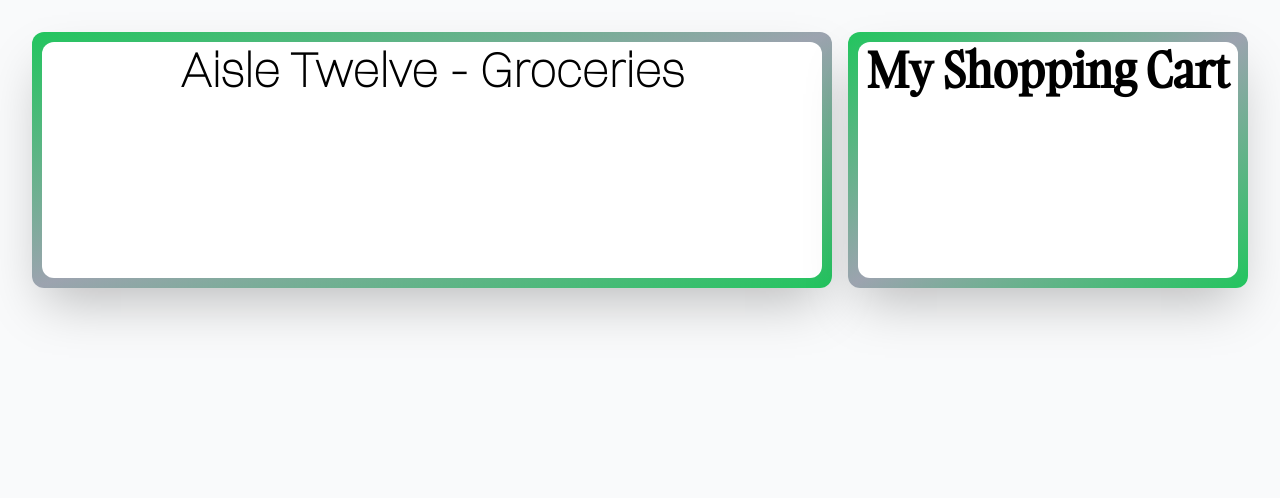
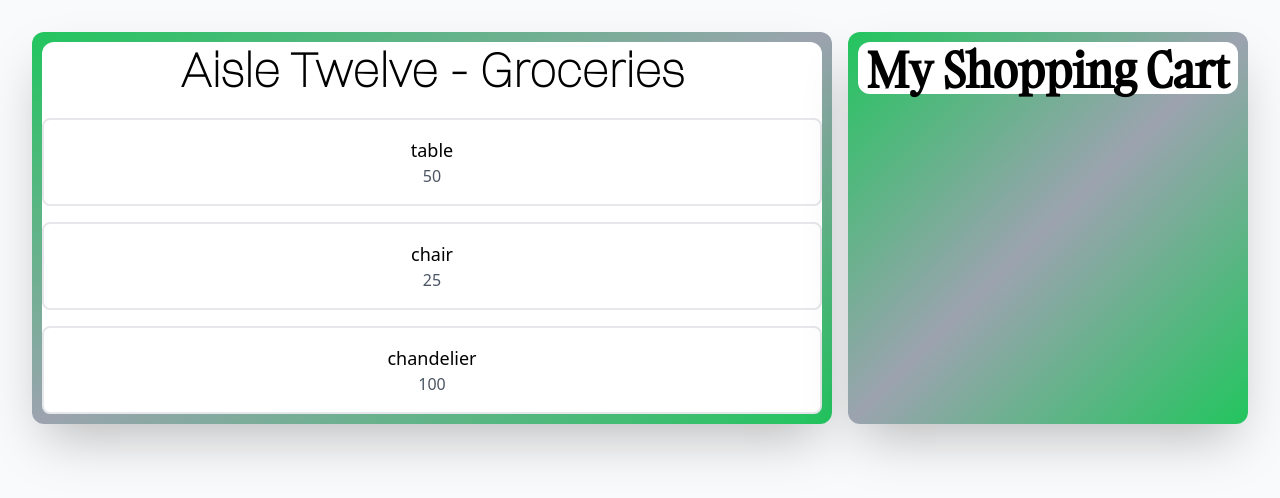
Before and after one commit to IanFLee/shopCart, a React (Vite) app: page / in a window 1280 px wide. Shown: the top 498 px of the page. Built offline with nearby package versions, Linux system fonts and the light colour scheme.

Commit message:
Add Product List

```diff
--- a/src/Components/Card.tsx
+++ b/src/Components/Card.tsx
@@ -15,11 +15,14 @@
   }
 
 
-const card = ( { title, font } ) => (
-		<div className="rounded-xl p-2.5 bg-gradient-to-br from-green-500 via-gray-400 to-green-500 shadow-2xl">
-			<h2 className={`text-5xl pt-1 font-bold h-full w-full bg-white rounded-xl ${font}`}> { title } </h2>
+const Card = ( { title, font, children } ) => (
+	<div className="rounded-xl p-2.5 bg-gradient-to-br from-green-500 via-gray-400 to-green-500 shadow-2xl">
+		<div  className="bg-white rounded-xl">
+			<h2 className={`text-5xl pt-1 font-bold h-full w-full rounded-xl ${font}`}> { title } </h2>
+			<div className="mt-6">{children}</div>
 		</div>
+	</div>
 	)
 
 
-export default card;
+export default Card;
--- a/src/Components/ProductShelf.tsx
+++ b/src/Components/ProductShelf.tsx
@@ -1,12 +1,47 @@
 import Card from './Card.tsx'
 
-export default function ProductShelf () {
 	// Fetch API Data
 
+	const products = [
+	{
+		'id': 1,
+		'name': 'table',
+		'price': '50',
+	},
+	{
+		'id': 2,
+		'name': 'chair',
+		'price': '25',
+	},
+	{
+		'id': 3,
+		'name': 'chandelier',
+		'price': '100'
+	}
+	]
+
 	// Generate List of 'Product' Components
+	const ProductList = ( { products } ) => (
+		<ul className="grid grid-cols-1 gap-4">
+			{products.map( (product) => (
+				<li key={product.id} className="border-2 rounded-lg p-4">
+					<h3 className="text-lg font-medium"> { product.name } </h3>
+					<p className="text-gray-600"> { product.price } </p>
+				</li>
+			) ) }
+		</ul>
+	);
 
+
+export default function ProductShelf () {
 
 
 	// Build and Export All
-	return <Card title="Aisle Twelve - Groceries" font="font-switzer" />
+	return (
+	<>
+		<Card title="Aisle Twelve - Groceries" font="font-switzer">
+			<ProductList products={products} />
+		</Card>
+	</>
+	)
 }
```
